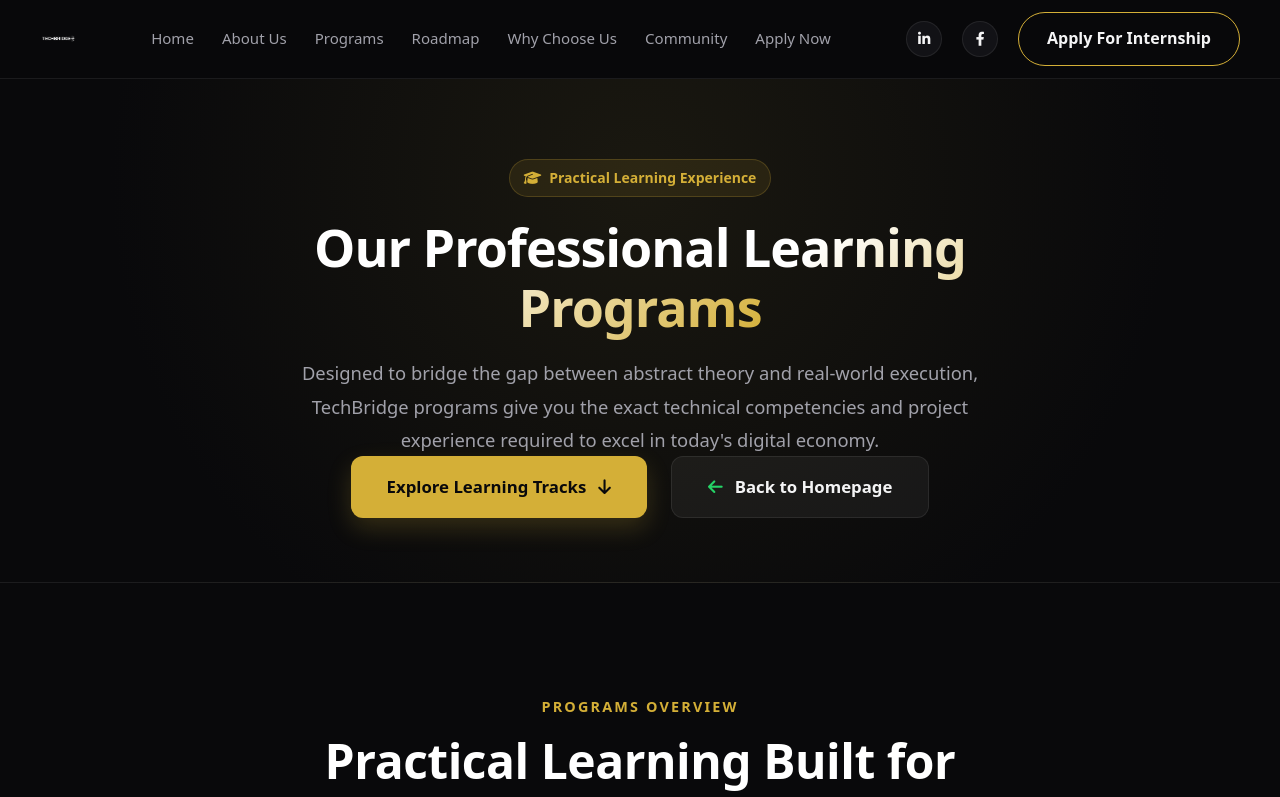
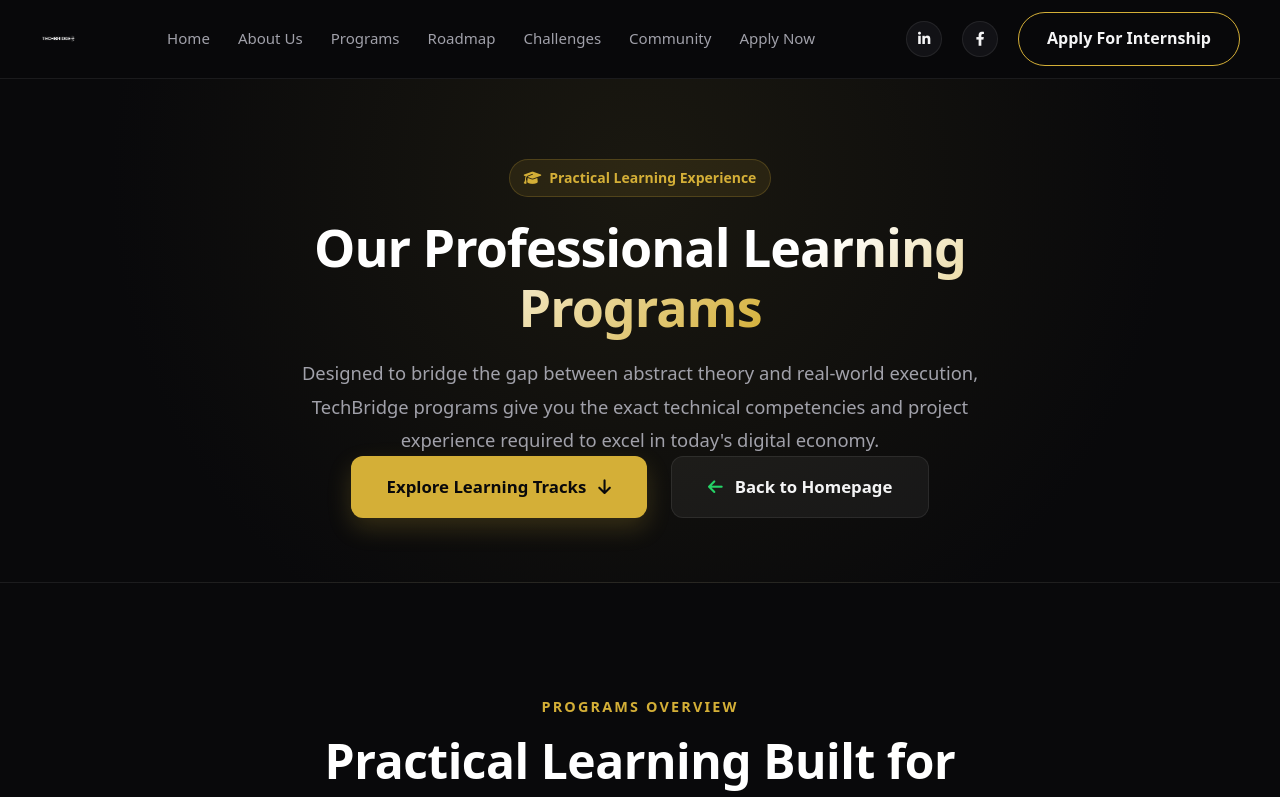
Before and after one commit to castroemeka/TechBridge, a plain HTML site: page program.html in a window 1280 px wide. Shown: the top 797 px of the page. Drawn offline with Linux system fonts and the light colour scheme.

Commit message:
Modify navigation and add Challenges section
Updated navigation links and added a new 'Challenges' section in the program.html file.

```diff
--- a/program.html
+++ b/program.html
@@ -25,7 +25,7 @@
                 <a href="#about" class="nav-link">About Us</a>
                 <a href="./program.html" class="nav-link">Programs</a>
                 <a href="./roadmap.html" class="nav-link">Roadmap</a>
-                <a href="#why-us" class="nav-link">Why Choose Us</a>
+               <a href="./challenge.html" class="nav-link">Challenges</a>
                 <a href="#community" class="nav-link">Community</a>
                 <a href="#apply" class="nav-link">Apply Now</a>
             </nav>
```
